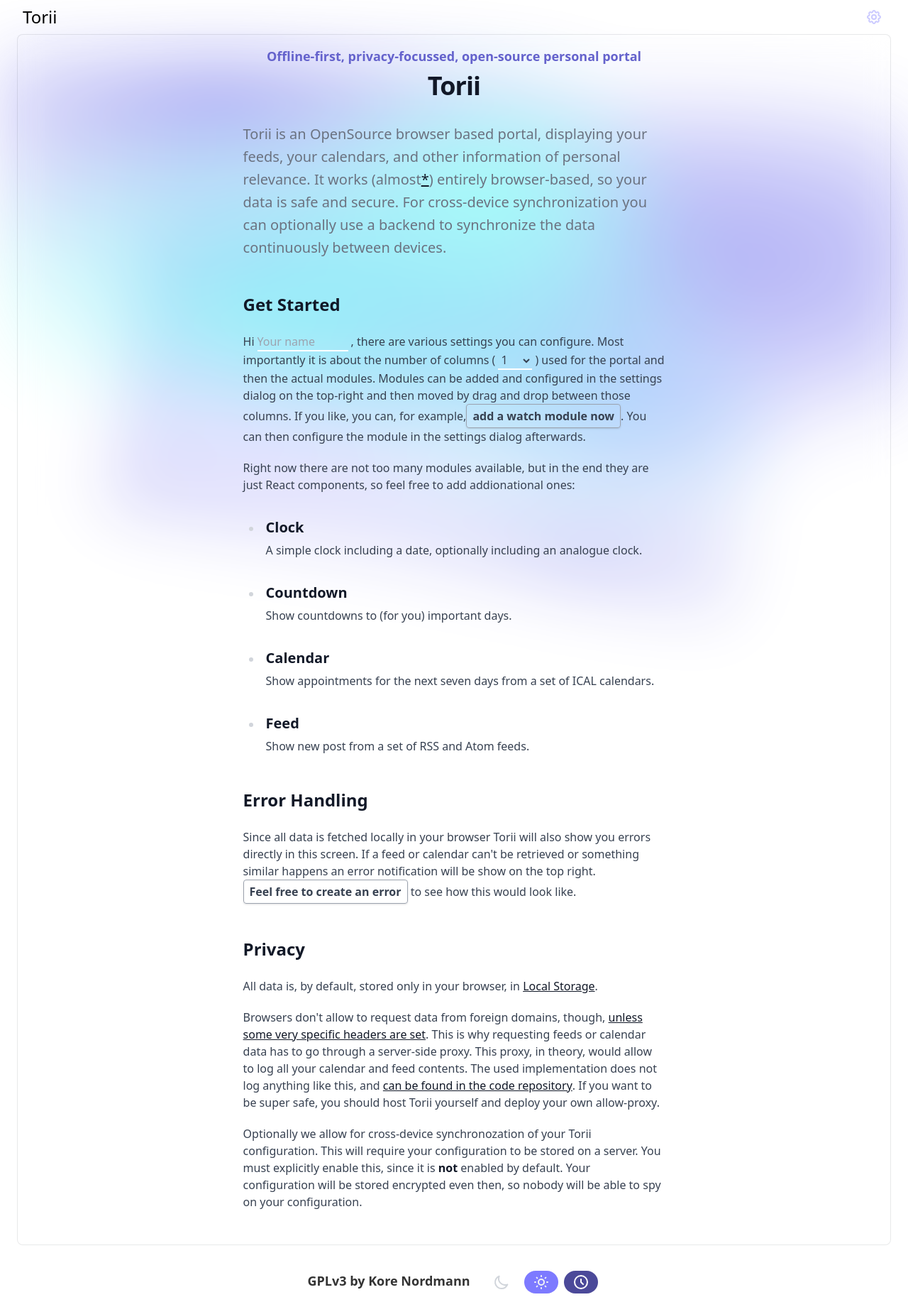
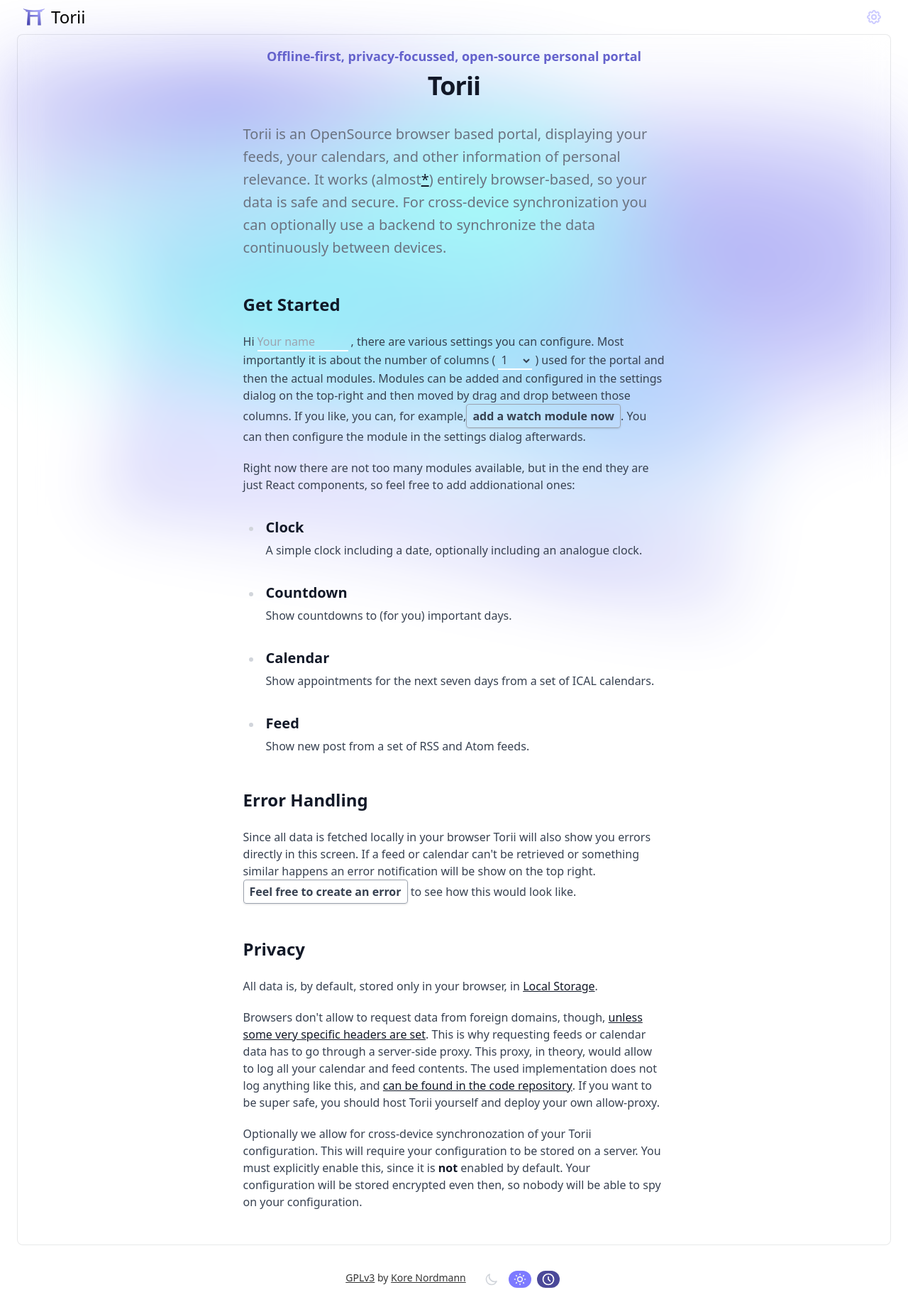
Before and after one commit to kore/portalific, a Next.js app: page / in a window 1280 px wide. Shown: the whole page at 71% size. Built offline with nearby package versions, Linux system fonts and the light colour scheme.

Commit message:
feat: Added logo to header

```diff
--- a/components/Footer.js
+++ b/components/Footer.js
@@ -49,10 +49,10 @@ const ThemeSwitcher = () => {
           localStorage.setItem("theme", "dark");
           setAuto(false);
         }}
-        className="flex h-8 w-12 items-center justify-center rounded-3xl p-1 text-center transition dark:bg-primary-500"
+        className="flex h-6 w-8 items-center justify-center rounded-3xl p-1 text-center transition dark:bg-primary-500"
       >
         <MoonIcon
-          className="h-6 w-6 text-gray-300 dark:text-white"
+          className="h-5 w-5 text-gray-300 dark:text-white"
           aria-hidden="true"
         />
       </button>
@@ -65,10 +65,10 @@ const ThemeSwitcher = () => {
           localStorage.setItem("theme", "light");
           setAuto(false);
         }}
-        className="ml-2 flex h-8 w-12 items-center justify-center rounded-3xl bg-primary-500 p-1 text-center transition dark:bg-transparent"
+        className="ml-2 flex h-6 w-8 items-center justify-center rounded-3xl bg-primary-500 p-1 text-center transition dark:bg-transparent"
       >
         <SunIcon
-          className="h-6 w-6 text-gray-100 dark:text-gray-400"
+          className="h-5 w-5 text-gray-100 dark:text-gray-400"
           aria-hidden="true"
         />
       </button>
@@ -81,12 +81,12 @@ const ThemeSwitcher = () => {
           setAuto(true);
         }}
         className={
-          "flex ml-2 h-8 w-12 items-center justify-center rounded-3xl p-1 text-center transition " +
+          "flex ml-2 h-6 w-8 items-center justify-center rounded-3xl p-1 text-center transition " +
           (auto ? "bg-primary-700" : "bg-gray-100 dark:bg-gray-800")
         }
       >
         <ClockIcon
-          className={"h-6 w-6 " + (auto ? "text-white" : "text-gray-700")}
+          className={"h-5 w-5 " + (auto ? "text-white" : "text-gray-700")}
           aria-hidden="true"
         />
       </button>
@@ -97,10 +97,8 @@ const ThemeSwitcher = () => {
 export default function Footer({ copyrightText }) {
   return (
     <footer className="flex flex-row items-center py-2">
-      <p className="mb-1 font-bold opacity-80 dark:text-white">
-        <a href="https://github.com/kore/Torii2/blob/main/LICENSE">
-          GPLv3 by Kore Nordmann
-        </a>
+      <p className="mb-1 opacity-80 dark:text-white text-sm">
+        <a className="underline" href="https://github.com/kore/Torii2/blob/main/LICENSE">GPLv3</a> by <a className="underline" href="https://kore-nordmann.de/">Kore Nordmann</a>
       </p>
       <ThemeSwitcher />
     </footer>
--- a/components/Header.js
+++ b/components/Header.js
@@ -1,8 +1,10 @@
 import { useState } from "react";
 import Link from "next/link";
+import Image from "next/image";
 import { CogIcon, ExclamationIcon } from "@heroicons/react/outline";
 import Modal from "./Modal";
 import Settings from "./Settings";
+import logo from "../images/logo.svg";
 
 export default function Header({
   name,
@@ -19,6 +21,9 @@ export default function Header({
 
   return (
     <header className="flex w-full grow-0 items-center p-2">
+      <div className="inline-block relative h-8 w-8 mr-2">
+        <Image src={logo} layout="fill" alt="Torii" />
+      </div>
       <Link href="/">
         <a className="grow text-left text-2xl dark:text-white">
           {settings.name && settings.name + "'s "}
```
Also changed, not shown: images/logo.svg (added).
